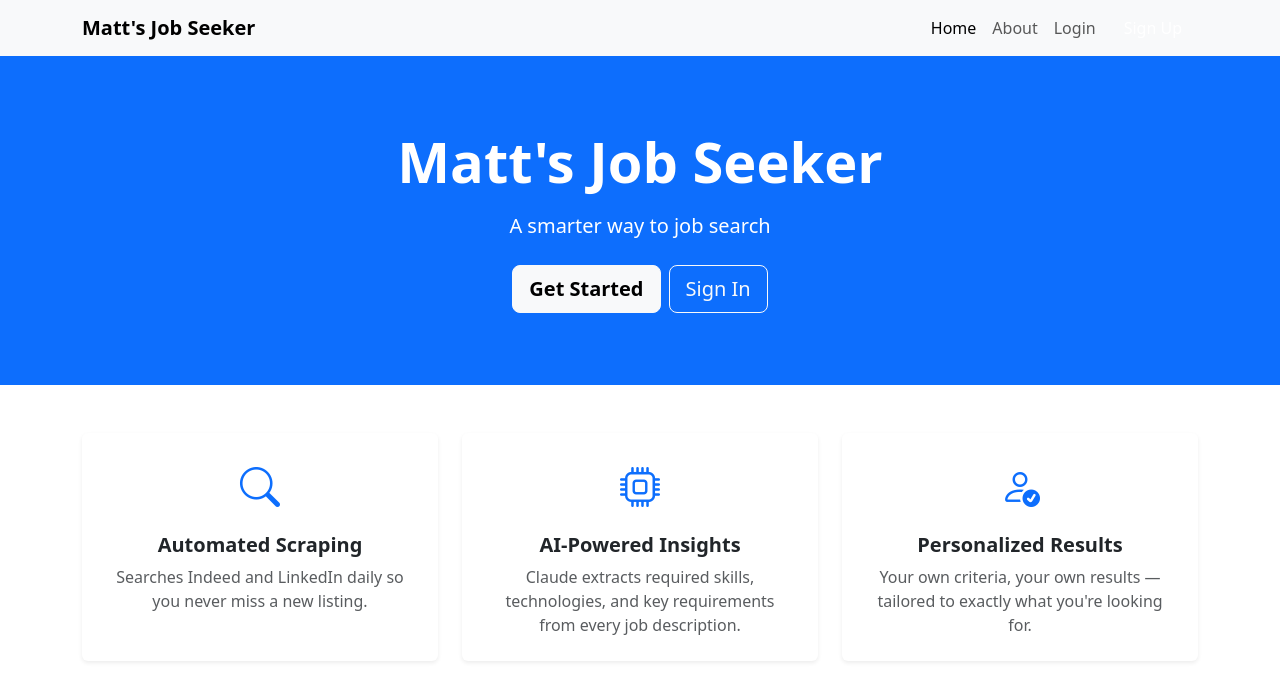
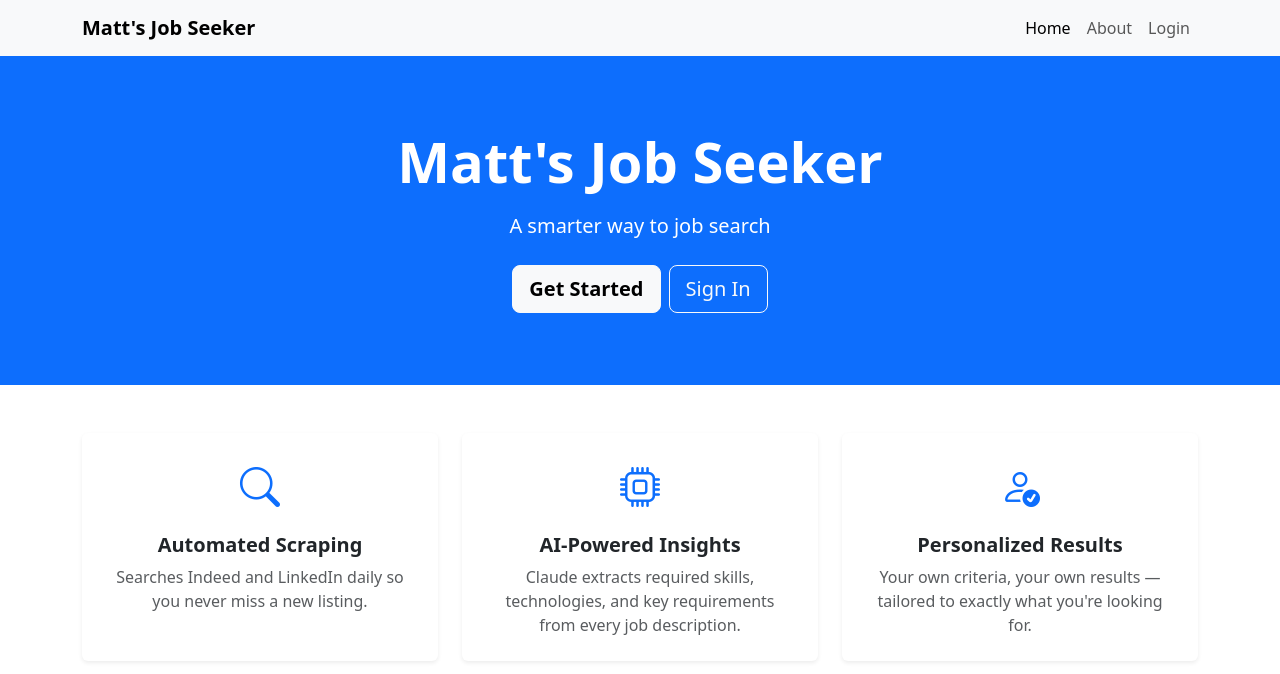
Before and after one commit to Morfeam/job-seeker, an Angular app in the folder job-seeker.client/: page / in a window 1280 px wide. Shown: the top 674 px of the page. Built offline with nearby package versions, Linux system fonts and the light colour scheme.

Commit message:
remove partially hiddin sign up button from nav

```diff
--- a/job-seeker.client/src/app/navbar/navbar.html
+++ b/job-seeker.client/src/app/navbar/navbar.html
@@ -31,9 +31,6 @@
           <li class="nav-item">
             <a class="nav-link" routerLink="/sign-in" routerLinkActive="active">Login</a>
           </li>
-          <li class="nav-item">
-            <a class="nav-link btn btn-primary text-white px-3 ms-1" routerLink="/sign-up">Sign Up</a>
-          </li>
         }
       </ul>
     </div>
```
